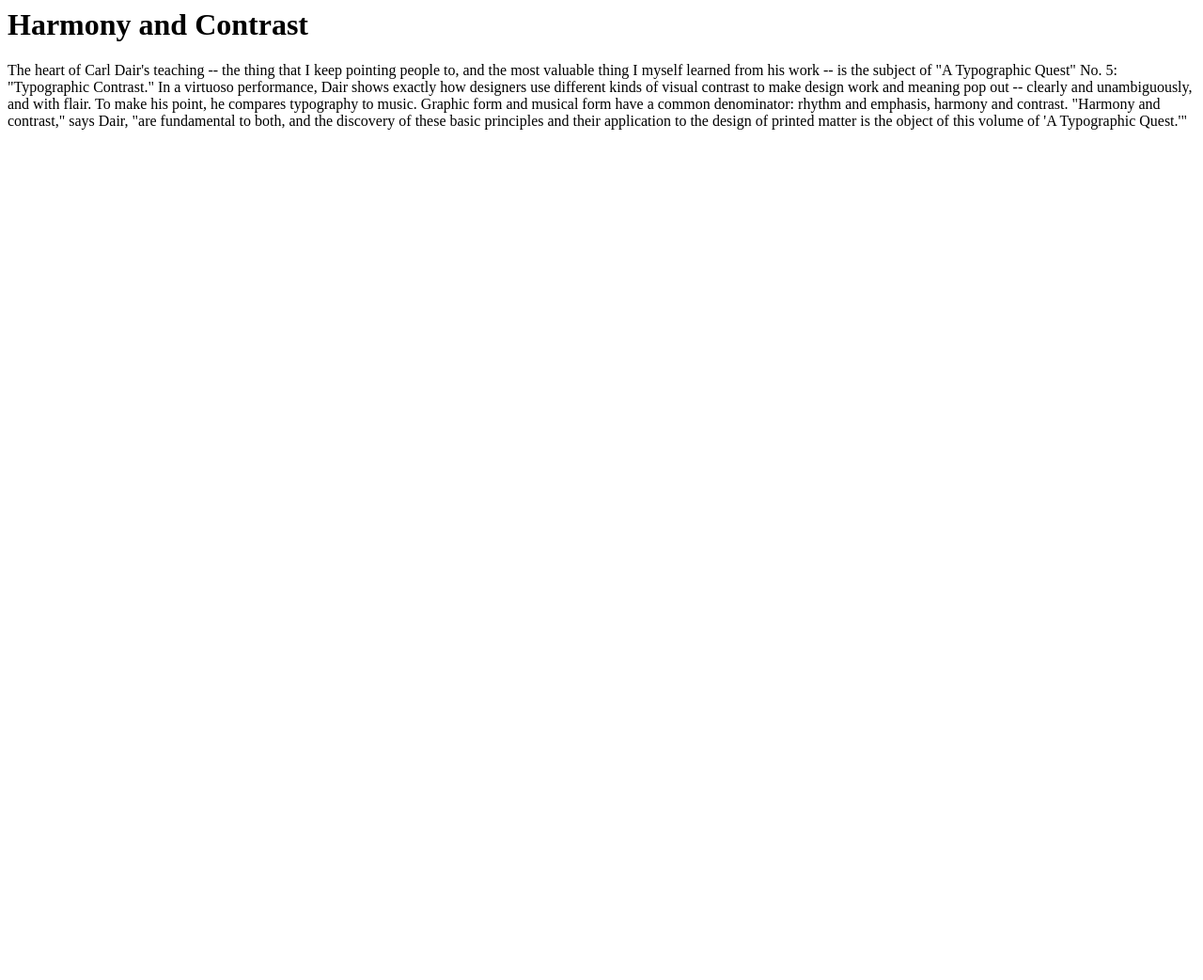
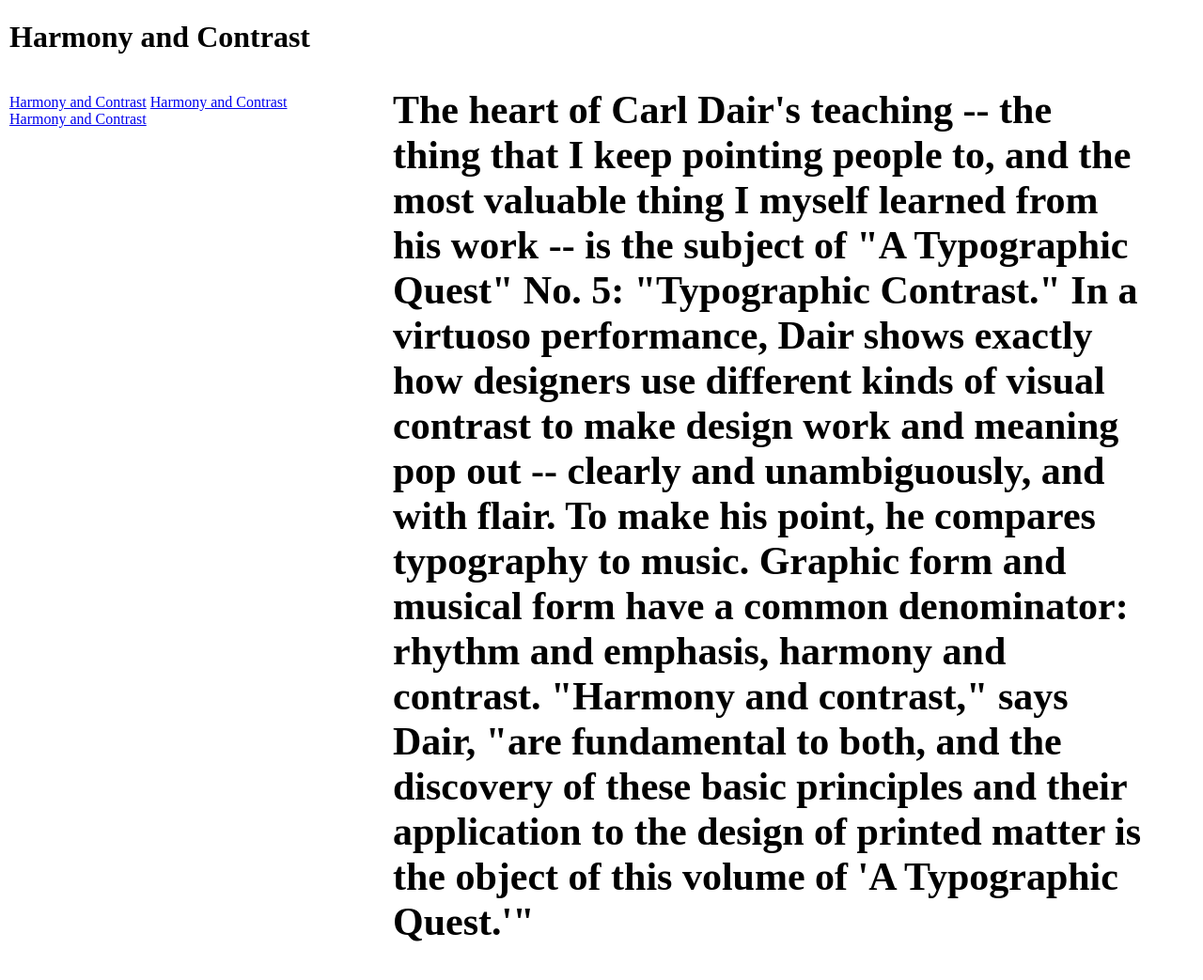
Before and after one commit to shyunc/shyunc.github.io, a plain HTML site: page contrast_main.html in a window 1280 px wide. Shown: the whole page at 94% size. Before the commit the page ends 800 px from the top, so only its background shows below. Drawn offline with Linux system fonts and the light colour scheme.

Commit message:
edits
edits: add links + side bar

```diff
--- a/contrast_main.html
+++ b/contrast_main.html
@@ -5,13 +5,69 @@
         <title></title><!--declaring the title, or name, of the HTML document. displayed in the browser's title bar-->
         <meta name="description" content=""><!--keywords/snippet for search engines-->
         <meta name="viewport" content="width=device-width"><!--the browser will (probably) render the width of the page at the width of its own screen -->
-    </head>
+        <style>
+
+.column {
+
+position: fixed;
+width: 40%;
+word-wrap: break-word;
+z-index: 1;
+top: 0px;
+left: 10px;
+overflow-x: hidden;
+padding: 0px 0px 0px 0px;
+}
+
+.sidebar {
+
+position: fixed;
+width: 25%;
+word-wrap: break-word;
+z-index: 1;
+top: 100px;
+left: 10px;
+overflow-x: hidden;
+padding: 0px 0px 0px 0px;
+}
+
+
+.main {
+  margin-left: 400px; /* Same width as the sidebar + left position in px */
+  font-size: 28px; /* Increased text to enable scrolling */
+  padding: 50px 50px 10px 10px;
+}
+
+@media screen and (max-height: 450px) {
+  .sidenav {padding-top: 15px;}
+  .sidenav a {font-size: 18px;}
+}
+</style>
+
+
+
     <body>
-        <h1>Harmony and Contrast</h1>
+        <div class="column">
+            <h1>
+                Harmony and Contrast
+            </h1>
+          </div>
+
+          <div class="main">
+        <h2>
+            The heart of Carl Dair's teaching -- the thing that I keep pointing people to, and the most valuable thing I myself learned from his work -- is the subject of "A Typographic Quest" No. 5: "Typographic Contrast." In a virtuoso performance, Dair shows exactly how designers use different kinds of visual contrast to make design work and meaning pop out -- clearly and unambiguously, and with flair. To make his point, he compares typography to music.
+            Graphic form and musical form have a common denominator: rhythm and emphasis, harmony and contrast. "Harmony and contrast," says Dair, "are fundamental to both, and the discovery of these basic principles and their application to the design of printed matter is the object of this volume of 'A Typographic Quest.'"
+        </h2>
 
         <p>
-            The heart of Carl Dair's teaching -- the thing that I keep pointing people to, and the most valuable thing I myself learned from his work -- is the subject of "A Typographic Quest" No. 5: "Typographic Contrast." In a virtuoso performance, Dair shows exactly how designers use different kinds of visual contrast to make design work and meaning pop out -- clearly and unambiguously, and with flair. To make his point, he compares typography to music.
-            Graphic form and musical form have a common denominator: rhythm and emphasis, harmony and contrast. "Harmony and contrast," says Dair, "are fundamental to both, and the discovery of these basic principles and their application to the design of printed matter is the object of this volume of 'A Typographic Quest.'"
-        </p>
+
+    </div>
+
+    <div class="sidebar">
+        <a href="https://shyunc.github.io/contrast_main.html"> Harmony and Contrast</a>
+        <a href="https://shyunc.github.io/contrast_main.html"> Harmony and Contrast</a>
+        <a href="https://shyunc.github.io/contrast_main.html"> Harmony and Contrast</a>
+      </div>
+
     </body>
 </html>
```
Also changed, not shown: index.html (+4 -1 lines).
